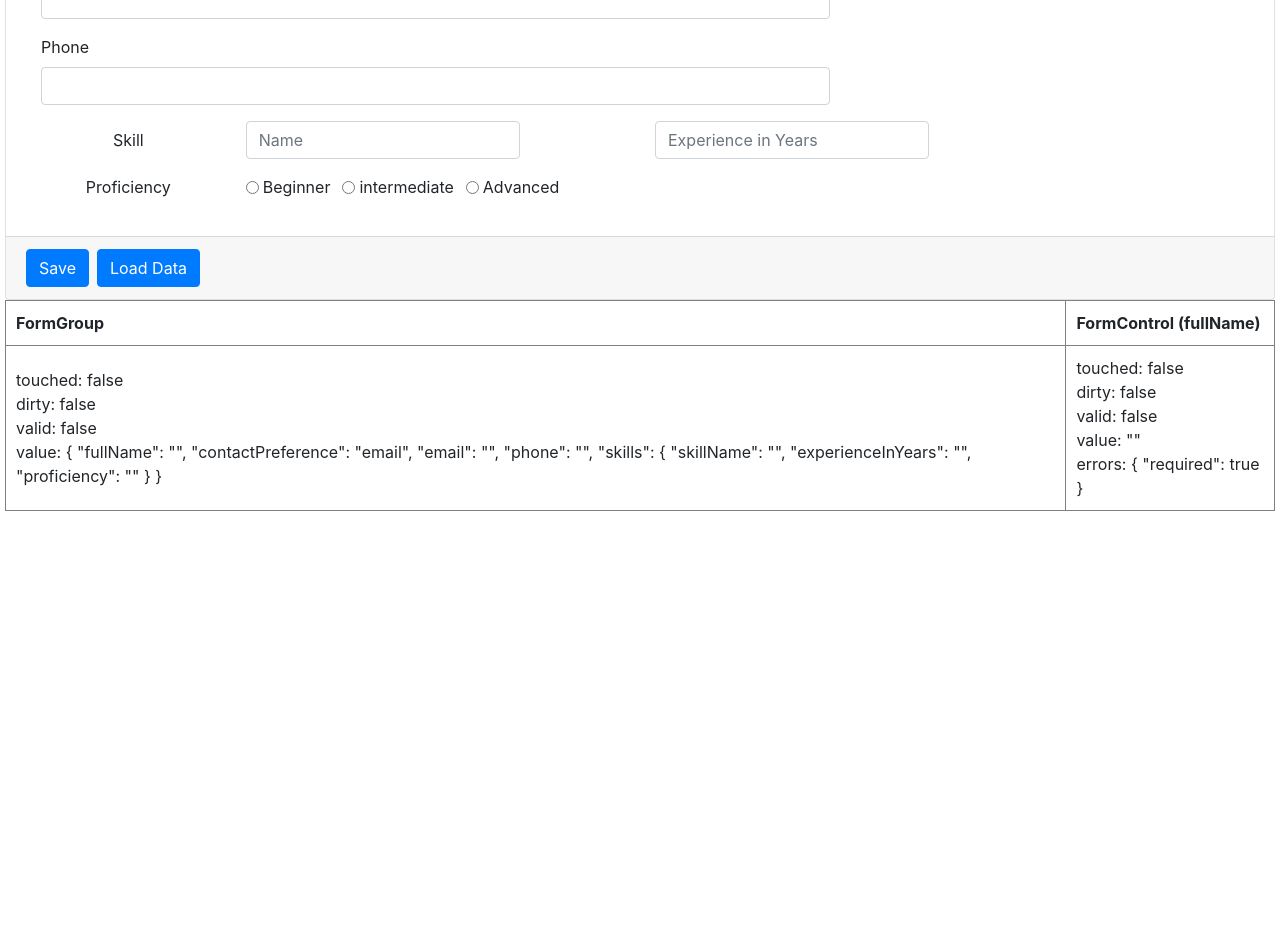
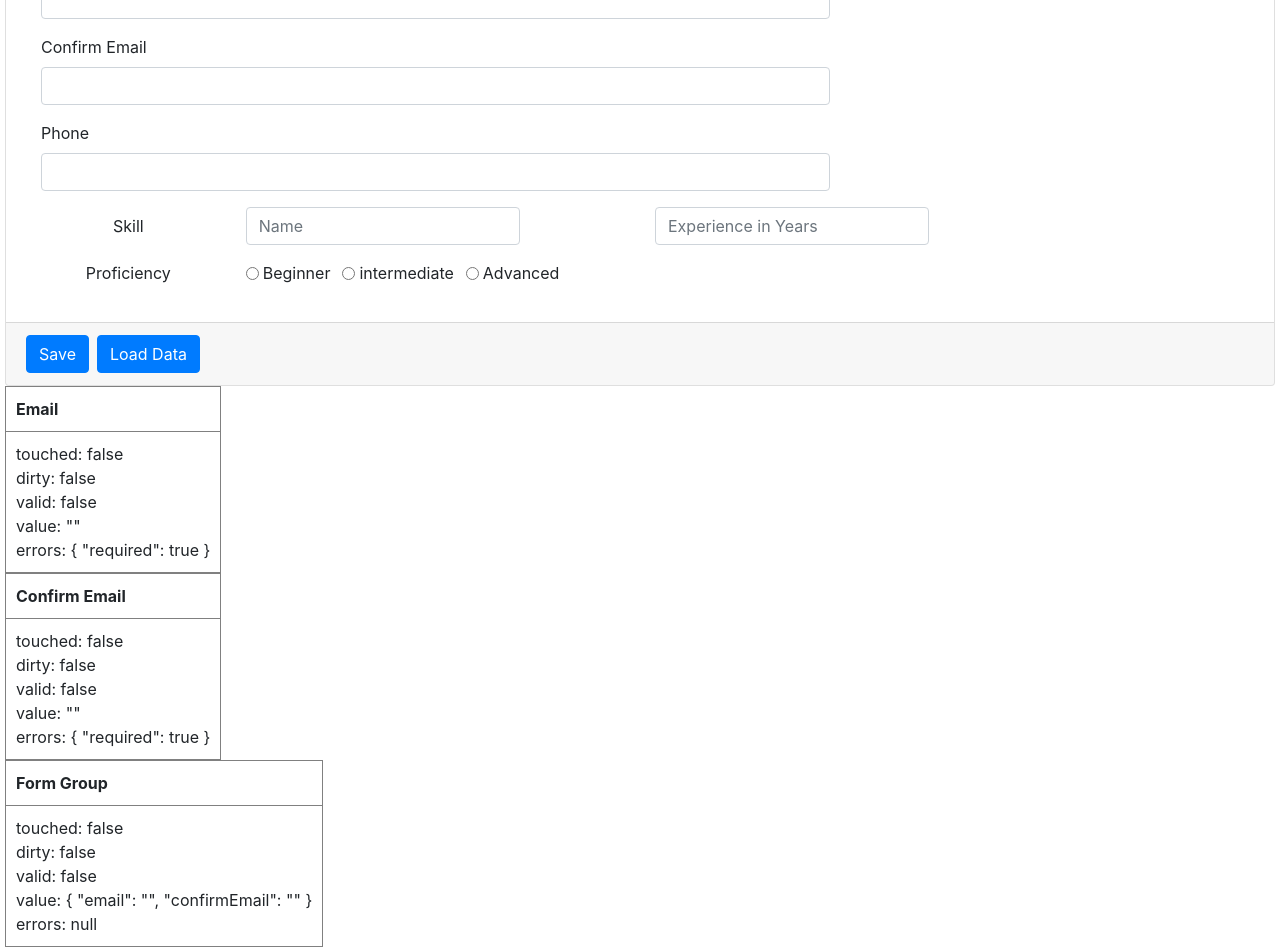
Before and after one commit to bartvanhoey/Angular6Tutorial, an Angular app: page /create in a window 1280 px wide. Shown: the part 350-1302 px from the top of the page. Before the commit the page ends 866 px from the top, so only its background shows below. Built offline with nearby package versions, Linux system fonts and the light colour scheme.

Commit message:
end clip 18 angular reactive forms cross field validation

```diff
--- a/src/app/employee/create-employee.component.html
+++ b/src/app/employee/create-employee.component.html
@@ -36,6 +36,7 @@
         </div>
       </div>
 
+      <div formGroupName="emailGroup">
         <!-- Email -->
         <div class="form-group">
           <label for="email" class="col-sm-2 control-label">Email</label>
@@ -45,6 +46,18 @@
             <span class="invalid-feedback">
               {{formErrors.email}}
             </span>
+          </div>
+        </div>
+        <!-- Confirm Email -->
+        <div class="form-group">
+          <label for="confirmEmail" class="col-sm-2 control-label">Confirm Email</label>
+          <div class="col-sm-8">
+            <input formControlName="confirmEmail" id=confirmEmail type="text" class="form-control" (blur)="logValidationErrors()"
+              [class.is-invalid]="formErrors.confirmEmail || formErrors.emailGroup">
+            <span class="invalid-feedback">
+              {{formErrors.confirmEmail ? formErrors.confirmEmail : formErrors.emailGroup}}
+            </span>
+          </div>
         </div>
       </div>
 
@@ -128,23 +141,44 @@
   </div>
 </form>
 
+<table border="1">
+  <tr>
+    <th style="padding:10px">Email</th>
+  </tr>
+  <tr>
+    <td style="padding:10px">touched: {{employeeForm.get('emailGroup').get('email').touched}}
+      <br>dirty: {{employeeForm.get('emailGroup').get('email').dirty}}
+      <br>valid: {{employeeForm.get('emailGroup').get('email').valid}}
+      <br>value: {{employeeForm.get('emailGroup').get('email').value | json}}
+      <br>errors: {{employeeForm.get('emailGroup').get('email').errors | json}}
+    </td>
+  </tr>
+</table>
 
 <table border="1">
   <tr>
-    <th style="padding:10px">FormGroup</th>
-    <th style="padding:10px">FormControl (fullName)</th>
+    <th style="padding:10px">Confirm Email</th>
   </tr>
   <tr>
-    <td style="padding:10px">touched: {{employeeForm.touched}}
-      <br>dirty: {{employeeForm.dirty}}
-      <br>valid: {{employeeForm.valid}}
-      <br>value: {{employeeForm.value | json}}
-    </td>
-    <td style="padding:10px">touched: {{employeeForm.get('email').touched}}
-      <br>dirty: {{employeeForm.get('fullName').dirty}}
-      <br>valid: {{employeeForm.get('fullName').valid}}
-      <br>value: {{employeeForm.get('fullName').value | json}}
-      <br>errors: {{employeeForm.get('fullName').errors | json}}
+    <td style="padding:10px">touched: {{employeeForm.get('emailGroup').get('confirmEmail').touched}}
+      <br>dirty: {{employeeForm.get('emailGroup').get('confirmEmail').dirty}}
+      <br>valid: {{employeeForm.get('emailGroup').get('confirmEmail').valid}}
+      <br>value: {{employeeForm.get('emailGroup').get('confirmEmail').value | json}}
+      <br>errors: {{employeeForm.get('emailGroup').get('confirmEmail').errors | json}}
     </td>
   </tr>
 </table>
+
+<table border="1">
+  <tr>
+    <th style="padding:10px">Form Group</th>
+  </tr>
+  <tr>
+    <td style="padding:10px">touched: {{employeeForm.get('emailGroup').touched}}
+      <br>dirty: {{employeeForm.get('emailGroup').dirty}}
+      <br>valid: {{employeeForm.get('emailGroup').valid}}
+      <br>value: {{employeeForm.get('emailGroup').value | json}}
+      <br>errors: {{employeeForm.get('emailGroup').errors | json}}
+    </td>
+  </tr>
+</table>
--- a/src/app/employee/create-employee.component.ts
+++ b/src/app/employee/create-employee.component.ts
@@ -1,6 +1,7 @@
+import { AbstractControl } from '@angular/forms';
 import { Component, OnInit } from '@angular/core';
-import { FormGroup, FormBuilder, Validators} from '@angular/forms';
-import { CustomValidators} from '../../shared/custom.validators';
+import { FormGroup, FormBuilder, Validators } from '@angular/forms';
+import { CustomValidators } from '../../shared/custom.validators';
 
 @Component({
   selector: 'app-create-employee',
@@ -19,7 +20,10 @@ export class CreateEmployeeComponent implements OnInit {
     'email': {
       'required': 'Email is required.',
       'emailDomain': 'Email domain should be hotmail.com'
+    }, 'confirmEmail': {
+      'required': 'Email is required.',
     },
+    'emailGroup': { 'emailMismatch': 'Email and Confirm Email do not match' },
     'phone': { 'required': 'Phone is required.' },
     'skillName': { 'required': 'Skill Name is required.' },
     'experienceInYears': { 'required': 'Experience is required.' },
@@ -29,6 +33,8 @@ export class CreateEmployeeComponent implements OnInit {
   formErrors = {
     'fullName': '',
     'email': '',
+    'confirmEmail': '',
+    'emailGroup': '',
     'phone': '',
     'skillName': '',
     'experienceInYears': '',
@@ -41,7 +47,10 @@ export class CreateEmployeeComponent implements OnInit {
     this.employeeForm = this.fb.group({
       fullName: ['', [Validators.required, Validators.minLength(2), Validators.maxLength(10)]],
       contactPreference: ['email'],
+      emailGroup: this.fb.group({
         email: ['', [Validators.required, CustomValidators.emailDomain('hotmail.com')]],
+        confirmEmail: ['', [Validators.required]]
+      }, { validator: matchEmail }),
       phone: [''],
       skills: this.fb.group({
         skillName: ['', Validators.required],
@@ -58,9 +67,6 @@ export class CreateEmployeeComponent implements OnInit {
   logValidationErrors(group: FormGroup = this.employeeForm): void {
     Object.keys(group.controls).forEach((key: string) => {
       const control = group.get(key);
-      if (control instanceof FormGroup) {
-        this.logValidationErrors(control);
-      } else {
       this.formErrors[key] = '';
       if (control && !control.valid && (control.touched || control.dirty)) {
         const messages = this.validationMessages[key];
@@ -70,6 +76,9 @@ export class CreateEmployeeComponent implements OnInit {
           }
         }
       }
+
+      if (control instanceof FormGroup) {
+        this.logValidationErrors(control);
       }
     });
   }
@@ -101,3 +110,13 @@ export class CreateEmployeeComponent implements OnInit {
     emailControl.updateValueAndValidity();
   }
 }
+
+function matchEmail(group: AbstractControl): { [key: string]: any } | any {
+  const emailControl = group.get('email');
+  const confirmEmailControl = group.get('confirmEmail');
+
+  if (emailControl.value === confirmEmailControl.value || confirmEmailControl.pristine) {
+    return null;
+  }
+  return { 'emailMismatch': true };
+}
```
Lines whose indentation alone changed are shown as unchanged.
